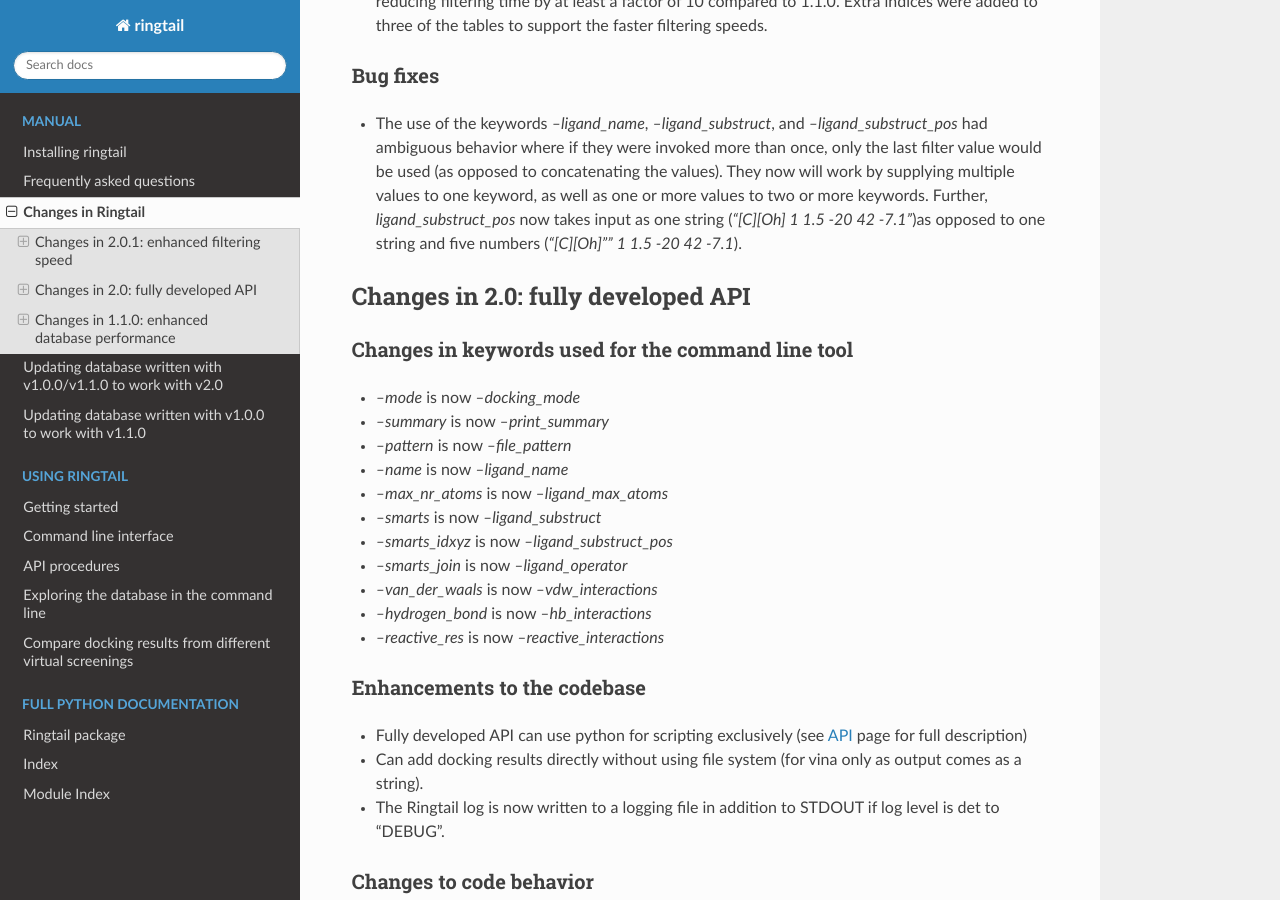
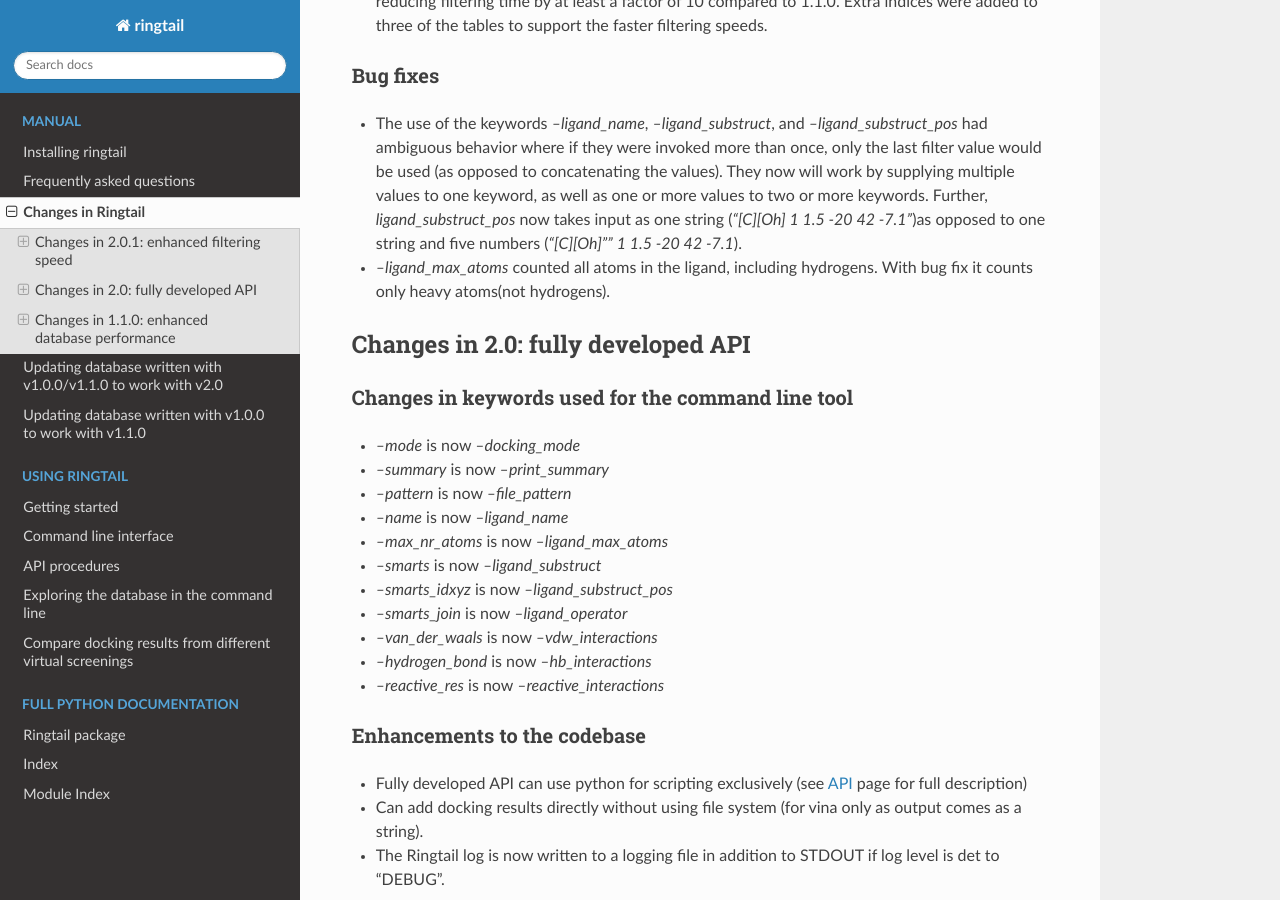
Before and after one commit to forlilab/Ringtail, a Sphinx documentation site: the page built from docs/source/changes.rst, in a window 1280 px wide and 900 px high, scrolled down 300 px. Built offline with Sphinx 7.4.7 and the Read the Docs theme 2.0.0, drawn with Linux system fonts in a browser that asks for light colours.

Commit message:
updated docs with bug fix

```diff
--- a/docs/source/changes.rst
+++ b/docs/source/changes.rst
@@ -12,6 +12,7 @@ Enhancements to the code base
 Bug fixes
 ===========
 * The use of the keywords `--ligand_name`, `--ligand_substruct`, and `--ligand_substruct_pos` had ambiguous behavior where if they were invoked more than once, only the last filter value would be used (as opposed to concatenating the values). They now will work by supplying multiple values to one keyword, as well as one or more values to two or more keywords. Further, `ligand_substruct_pos` now takes input as one string (`"[C][Oh] 1 1.5 -20 42 -7.1"`)as opposed to one string and five numbers (`"[C][Oh]"" 1 1.5 -20 42 -7.1`).
+* `--ligand_max_atoms` counted all atoms in the ligand, including hydrogens. With bug fix it counts only heavy atoms(not hydrogens).
 
 Changes in 2.0: fully developed API
 ***************************************
```
Also changed, not shown: README.md (+1 -1 lines).
